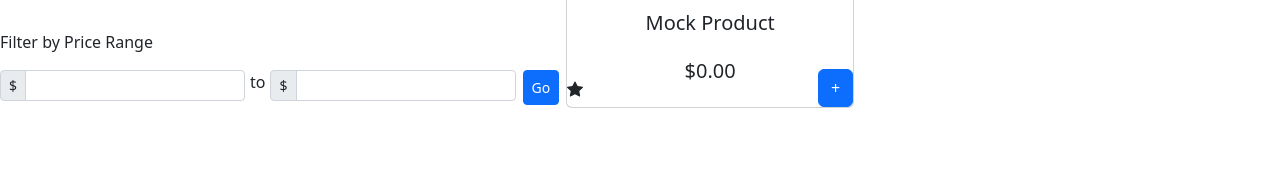
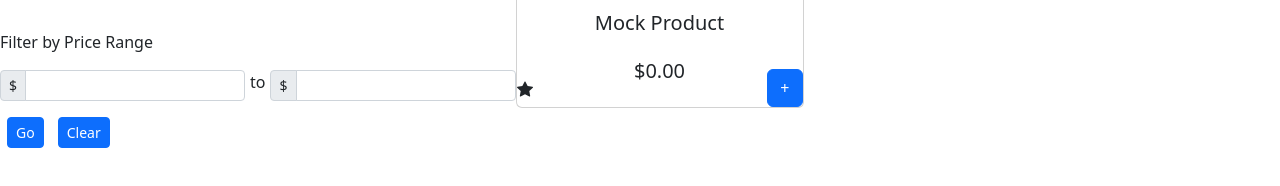
Before and after one commit to ShirleyWQQ/ECommerce-Shopping-Website, a React (Create React App) app in the folder client/: page /products in a window 1280 px wide. Shown: the part 404-590 px from the top of the page. Built offline with nearby package versions, Linux system fonts and the light colour scheme; no server answers.

Commit message:
add error handling for price range

```diff
--- a/client/src/components/ProductFilter.js
+++ b/client/src/components/ProductFilter.js
@@ -1,4 +1,4 @@
-import React from "react";
+import React, { useRef, useState } from "react";
 import Form from "react-bootstrap/Form";
 import Button from "react-bootstrap/Button";
 import StarIcon from "../images/StarIcon";
@@ -7,9 +7,33 @@ import InputGroup from 'react-bootstrap/InputGroup';
 // props: selectedIndex, setSelectedIndex
 // props: categories changeCategory
 export default function ProductFilter(props) {
+  const [priceBegin, setPriceBegin] = useState("");
+  const [priceEnd, setPriceEnd] = useState("");
+  const [displayErrorForPrice, setDisplayErrorForPrice] = useState(false);
   const handleSelectStarRating = (num) => {
     props.setSelectedIndex((num === props.selectedIndex) ? -1 : num);
   }
+
+  const handleSubmitPriceRange = () => {
+    if(priceBegin === "" || priceEnd === "") {
+      setDisplayErrorForPrice(true);
+    }
+    else if(Number(priceBegin) && Number(priceEnd) && Number(priceBegin) <= Number(priceEnd)) {
+      setDisplayErrorForPrice(false);
+      // console.log(priceBegin);
+      // console.log(priceEnd);
+    }
+    else {
+      setDisplayErrorForPrice(true);
+    }
+  }
+
+  const handleClearPriceRange = () => {
+    setDisplayErrorForPrice(false);
+    setPriceBegin("");
+    setPriceEnd("");
+  }
+
   return (
     <div style={{ minWidth: 220 }}>
       <p className="font-weight-bold">Filter by Rating</p>
@@ -68,7 +92,9 @@ export default function ProductFilter(props) {
             <InputGroup.Text id="inputGroup-sizing-sm">$</InputGroup.Text>
             <Form.Control
               aria-label="Small"
-              aria-describedby="inputGroup-sizing-sm"
+              aria-describedby="from-price"
+              onChange={e => setPriceBegin(e.target.value)}
+              value={priceBegin}
             />
           </InputGroup>
           <Form.Label style={{marginLeft: "5px", marginRight: "5px"}}>to</Form.Label>
@@ -76,13 +102,19 @@ export default function ProductFilter(props) {
             <InputGroup.Text id="inputGroup-sizing-sm">$</InputGroup.Text>
             <Form.Control
               aria-label="Small"
-              aria-describedby="inputGroup-sizing-sm"
+              aria-describedby="to-price"
+              onChange={e => setPriceEnd(e.target.value)}
+              value={priceEnd}
             />
           </InputGroup>
-          <Button style={{marginLeft: "7px", marginRight: "7px", maxHeight: "35px"}}variant="primary" size="sm">
+        </div>
+        <Button onClick={handleSubmitPriceRange} style={{marginLeft: "7px", marginRight: "7px", maxHeight: "35px"}}variant="primary" size="sm">
             Go
-          </Button>
-        </div>
+        </Button>
+        <Button onClick={handleClearPriceRange} style={{marginLeft: "7px", marginRight: "7px", maxHeight: "35px"}} variant="primary" size="sm">
+            Clear
+        </Button>
+        {displayErrorForPrice && <p class="text-danger">Invalid Price Range</p>}
       </Form>
 
     </div>
```
